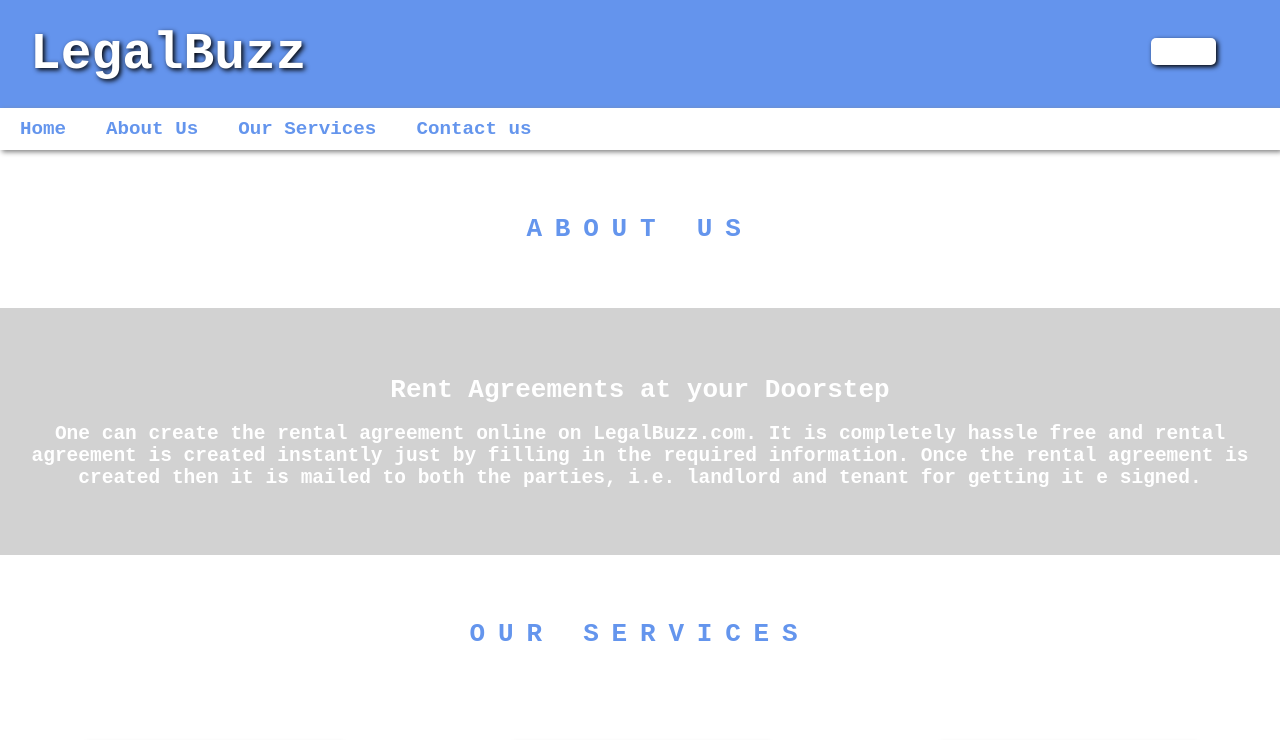
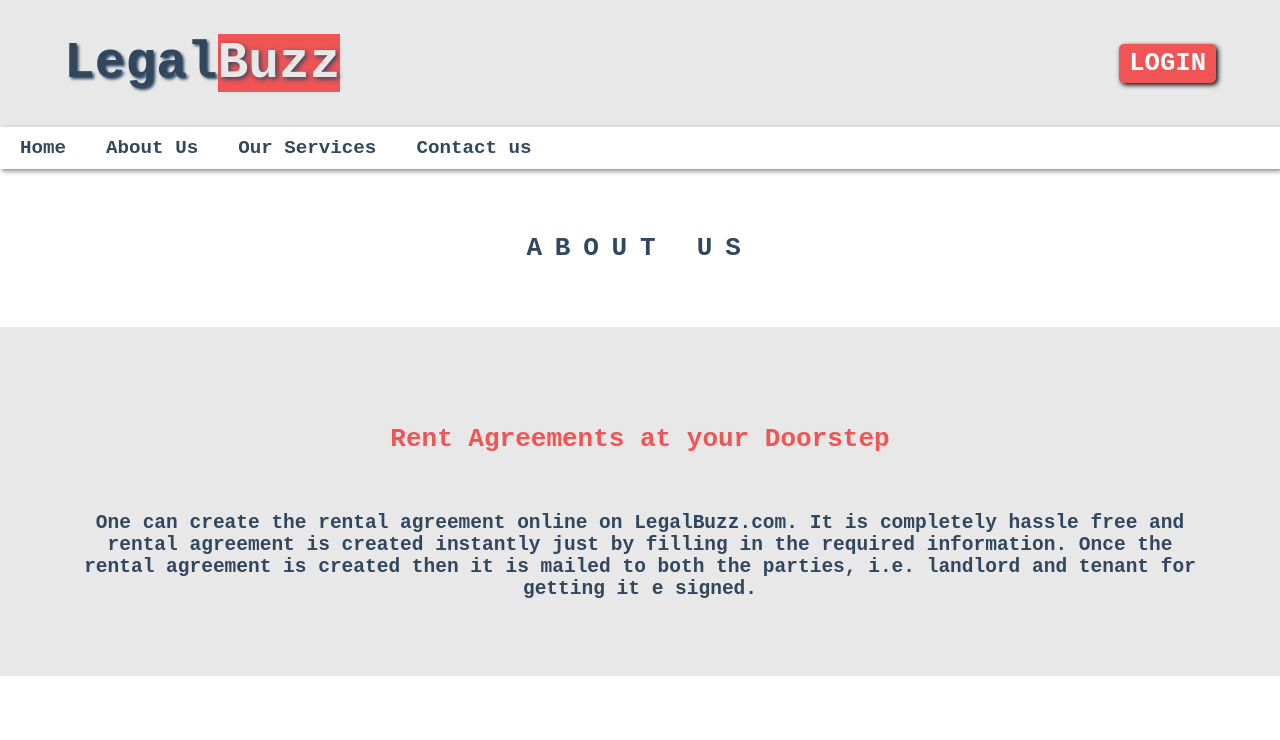
Before and after one commit to AnantDargude/WebDevProject_1, a plain HTML site: page index.html in a window 1280 px wide. Shown: the top 740 px of the page. Drawn offline with nearby package versions, Linux system fonts and the light colour scheme; grey boxes are pictures that could not be loaded.

Commit message:
Version-2 Added New Colors and Logo Design

```diff
--- a/index.html
+++ b/index.html
@@ -12,7 +12,7 @@
 </head>
 <body>
     <div id="home" class="header">
-        <div class="logo">LegalBuzz</div>
+        <div class="cmpname">Legal<span>Buzz<span></div>
         <div class="lgbtn"> <a href="/loginmodule.html">LOGIN</a></div>
     </div>
     <ul class="navbar">
--- a/logincss.css
+++ b/logincss.css
@@ -8,32 +8,36 @@ body{
 .header{
     width: 100%;
     position: relative;
-    background-color:rgb(100, 148, 237);
+    background-color:#e8e8e8;
     overflow: hidden;
 }
-.logo{
+.header .cmpname{
     font-size: 4vw;
-    font-weight: bold;
-    color: white;
-    margin-left: 30px;
+    margin-left: 5%;
+    line-height: 6vw;
     padding: 25px 0px;
-    text-shadow: 2px 2px 5px black;
-    float: left;
+    color:#30475e;
+    font-weight: bolder;
+    text-shadow: 2px 2px 3px #30475e;
+}
+.header .cmpname span{
+    color: #e8e8e8;
+    background-color: #f05454;
+    text-shadow: 2px 2px 5px #30475e;
 }
 .header .lgbtn{
     position:absolute;
     top:35%;
     right:5%;
-    color: cornflowerblue;
-    background-color: white;
+    color:#e8e8e8;
+    background-color:#f05454;
     border-radius: 5px;
     font-weight: 900;
-    font-size: 15px;
+    font-size: 2vw;
     box-shadow: 2px 2px 5px black;
 }
 .header .lgbtn:hover{
     color: white;
-    background-color:grey;
 }
 .header .lgbtn a{
     display: block;
@@ -44,11 +48,10 @@ body{
     color: white;
 }
 .header .lgbtn a:visited{
-    color:cornflowerblue;
+    color: #e8e8e8;
 }
 .header .lgbtn a:hover{
     color: white;
-    background-color:grey;
 }
 .header .lgbtn a:active{
     color:white;
@@ -61,11 +64,11 @@ body{
     position: sticky;
     top: 0;
     list-style-type: none;
-    background-color:white;
     overflow: hidden;
     margin: 0%;
     padding: 0%;
     box-shadow: 2px 2px 5px grey;
+    background-color: white;
 }
 .navbar li{
     float: left;
@@ -74,26 +77,29 @@ body{
     text-decoration: none;
     font-size: 1.5vw;
     font-weight: bolder;
-    color:cornflowerblue;
+    color:#30475e;
     display: block;
     padding: 10px 20px;
 }
 .navbar li a:hover{
-    color: white;
-    background-color: cornflowerblue ;
+    color: #e8e8e8;
+    background-color: #f05454 ;
 }
 
 
 
 .secheadings{
     margin: 0;
-    color: cornflowerblue;
+    color: #30475e;
     font-weight: bolder;
     text-align: center;
     /* word-spacing: 5px; */
     letter-spacing: 1vw;
     /* box-shadow: 1px 1px 10px cornflowerblue; */
     padding: 5vw 2vw;
+}
+.secheadings:hover{
+    color: #f05454;
 }
 
 
@@ -103,9 +109,16 @@ body{
     width: 100%;
     height: max-content;
     padding: 50px 30px;
-    background-color: rgba(169, 169, 169, 0.521);
-    color: white;
+    background-color: #e8e8e8;
+    color: #30475e;
     text-align: center;
+}
+.aboutus h1{
+    padding: 30px;
+    color:#f05454;
+}
+.aboutus h2{
+    padding: 10px 50px;
 }
 
 
@@ -125,7 +138,7 @@ body{
     box-shadow: 2px 2px 5px black;
 }
 .services .container:hover{
-    box-shadow: 4px 4px 20px black;
+    box-shadow: 4px 4px 20px #f05454;
 }
 .services .container img{
     width: 100%;
@@ -136,7 +149,7 @@ body{
     text-align: center;
     font-size: 2.5vw;
     font-weight: bolder;
-    color: cornflowerblue;
+    color:#30475e;
 }
 
 
@@ -144,10 +157,13 @@ body{
     box-sizing: border-box;
     width: 100%;
     height:max-content;
-    background-color: rgba(169, 169, 169, 0.521);
+    background-color: #e8e8e8;
     text-align: center;
     padding: 50px 30px;
-    color: white;
+    color: #30475e;
+}
+.contactus:hover{
+    color: #f05454;
 }
 
 
@@ -159,7 +175,7 @@ body{
     position:relative;
     bottom: 0;
     /* background-color:cornflowerblue; */
-    background-color: rgba(169, 169, 169, 0.521);
+    background-color: #e8e8e8;
     width: 100%;
     height: 50px;
 }
@@ -167,7 +183,7 @@ div .copyright{
     position: absolute;
     float: left;
     /* color: white; */
-    color: cornflowerblue;
+    color: #30475e;
     line-height: 50px;
     vertical-align:middle;
     font-size: 1.5vw;
@@ -180,25 +196,25 @@ div .copyright{
 .smlogo a i{
     margin-right: 2vw;
     /* color:white; */
-    color: cornflowerblue;
+    color: #30475e;
     line-height: 50px;
     font-size: 2vw;
 }
 .smlogo a i:hover{
-    color: black;
+    color:#f05454;
 }
 
 
 
 .tp p{
-    color: white;
+    color:#30475e;
     font-size: 1vw;
     text-align: center;
     font-weight: bolder;
     margin-top: 0;
     margin-bottom: 30px;
-    background-color:rgba(169, 169, 169, 0.521) ;
+    background-color:#e8e8e8 ;
 }
 .tp .red{
-    color: red;
+    color:#f05454;
 }
```
Also changed, not shown: loginmodule.html (+1 -1 lines), colors.txt (added), images/logopng.png (added), images/logosvg.svg (added).
